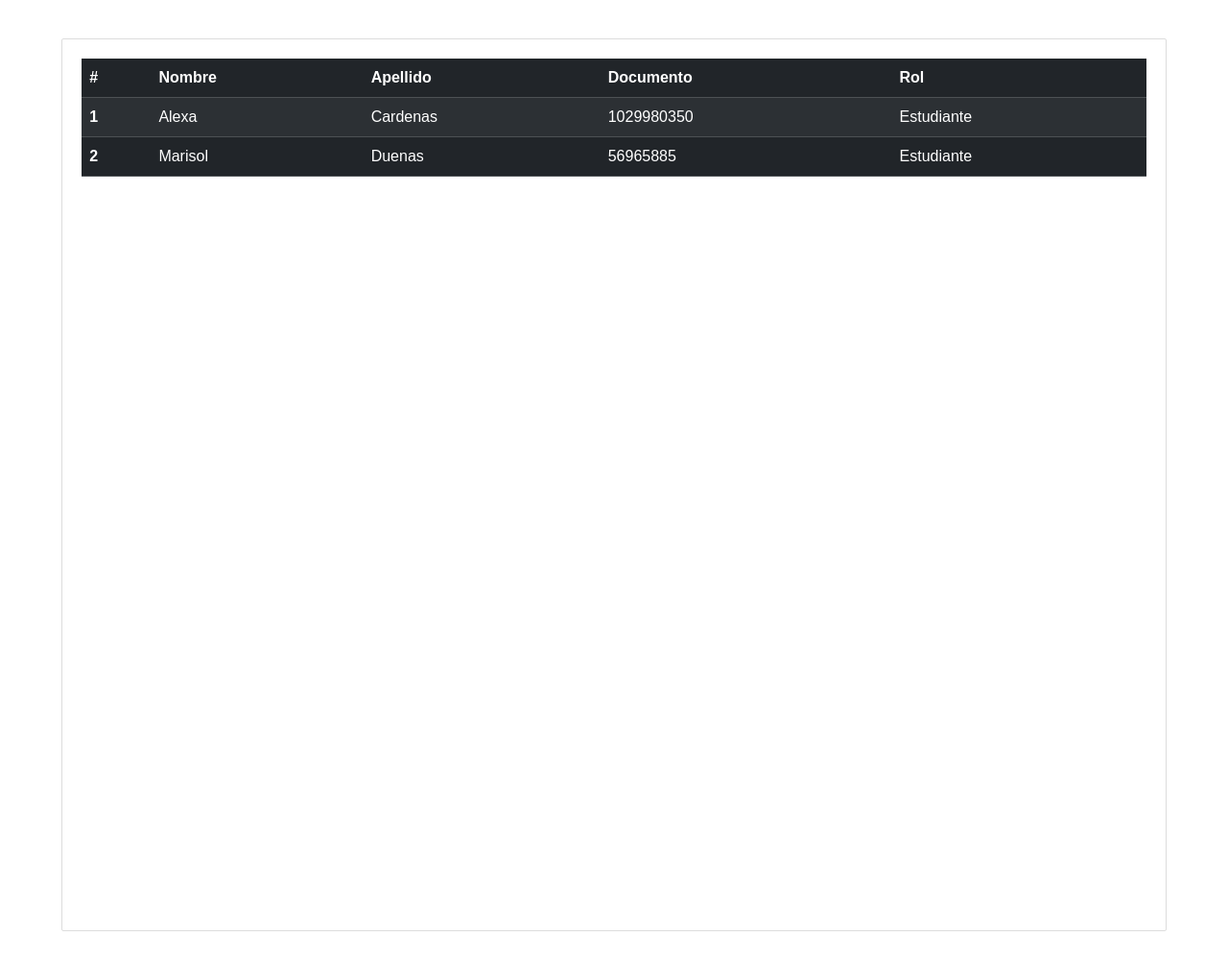
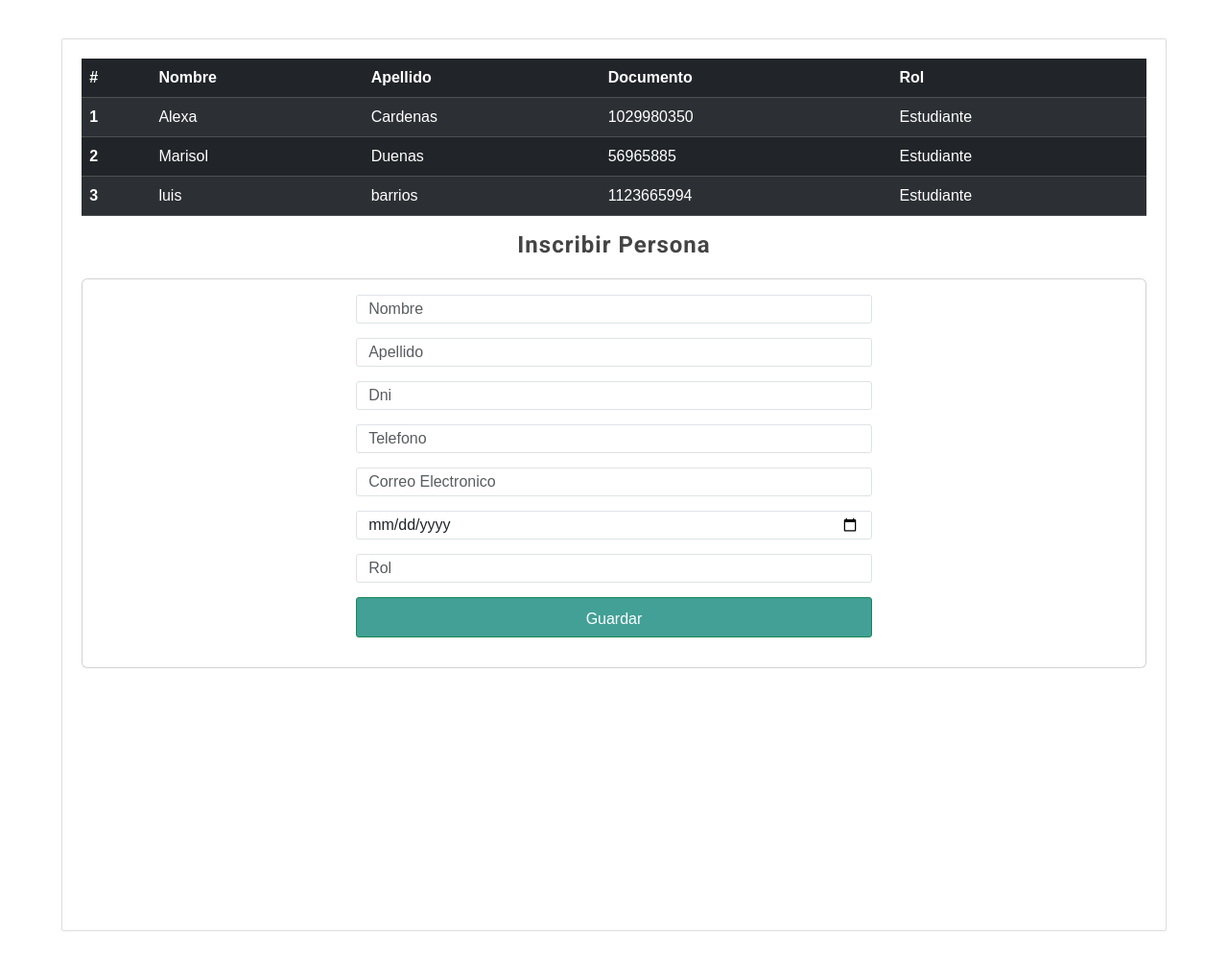
Before and after one commit to Alexacas/VSystem, a Django app: page /lista-estudiantes/ in a window 1280 px wide. Shown: the part 180-1180 px from the top of the page at 96% size. Run offline with Django 5.2, Linux system fonts and the light colour scheme; data comes from the database, SQL or seed files in the repository; parts of the project's set-up code (start-up, migrations or seed data) failed here and were passed over.

Commit message:
Formulario para crear persona

```diff
--- a/VSystem/urls.py
+++ b/VSystem/urls.py
@@ -17,13 +17,16 @@
 from django.contrib import admin
 from django.urls import path
 from mainApp.views import inicio, get_prueba
-from persona.views import get_estudiantes
-from curso.views import get_curso
+from persona.views import get_estudiantes, registrar_persona
+from curso.views import get_cursos
+
 
 urlpatterns = [
     path('admin/', admin.site.urls),
     path('', inicio, name='inicio'),
     path('lista-estudiantes/', get_estudiantes, name='lista-estudiantes'),
     path('prueba/', get_prueba, name='Hola_prueba'),
-    path('lista-curso/', get_curso, name='lista-curso'),
+    path('curso/', get_cursos, name='lista-curso'),
+    path('registrarPersona/', registrar_persona),
+
 ]
--- a/mainApp/static/css/styles.css
+++ b/mainApp/static/css/styles.css
@@ -1,5 +1,3 @@
-
-
 *{
     margin: 0px;
     padding: 0px;
@@ -134,7 +132,9 @@
 }
 
 .box form{
-    width: 40%;
+    width: 50%;
+    margin: 0 auto; /* Esto centra el contenedor horizontalmente */
+    display: block; /* Asegura que el contenedor se comporte como un bloque */
 }
 
 .box form input,
@@ -150,18 +150,22 @@
 }
 
 .box form input[type="text"]{
-    text-transform: uppercase;
+    text-transform: none;
 }
 
 .box form input[type="submit"],
 .box form input[type="submit"],
 .box form button{
-    padding: 10px;
+    padding: 20px 10px;
     margin-top: 5px;
     background: #42a096;
     color: #1B1E1F;
-    width: 30%;
+    width: 100%;
     transition: 300ms all;
+    text-align:center;
+    font-size: 16px;
+    line-height: 0.3;
+
 }
 
 .box form input[type="submit"]:hover,
@@ -227,3 +231,11 @@
     padding: 15px;
     padding-top: 0px;
 }
+
+.title {
+    text-align: center; /* Centra el texto */
+    font-weight: bold; /* Pone el texto en negrita */
+    font-size: 24px; /* Ajusta el tamaño de la fuente según tus necesidades */
+    margin-bottom: 20px; /* Añade espacio debajo del título */
+    font-family: 'Roboto', sans-serif;
+}
--- a/persona/models.py
+++ b/persona/models.py
@@ -10,9 +10,8 @@
     rol = models.CharField(max_length=20)
     create_at = models.DateTimeField(auto_now=True)
 
-def __str__(self):
-    return f'{self.nombre} {self.apellidos} - {self.dni} - {self.rol}'
+    def __str__(self):
+        return f'{self.nombre} {self.apellidos} - {self.dni} - {self.rol}'
 
-
-class Meta:
-    bd_table = 'Persona'
+    class Meta:
+        db_table = 'Persona'
--- a/persona/templates/lista-estudiantes.html
+++ b/persona/templates/lista-estudiantes.html
@@ -3,12 +3,13 @@
 
 <table class="table table-dark table-striped">
    <thead>
+    <link href="https://fonts.googleapis.com/css2?family=Roboto:wght@700&display=swap" rel="stylesheet">
      <tr>
        <th scope="col">#</th>
        <th scope="col">Nombre</th>
        <th scope="col">Apellido</th>
        <th scope="col">Documento</th>
-       <th scope="col">Rol</th>
+       <th scope="col">Rol </th>
      </tr>
    </thead>
    <tbody>
@@ -20,8 +21,45 @@
        <td>{{ estudiante.dni }}</td>
        <td>{{ estudiante.rol }}</td>
      </tr>
+     {% empty %}
+       <tr>
+           <td colspan="6">No hay estudiantes registrados.</td>
+       </tr>
      {% endfor %}
    </tbody>
 </table>
 
+<div class="nueva-seccion">
+  <h2 class="title">Inscribir Persona</h2>
+  <div class="card">
+    <div class="card-body">
+      <form action="/registrarPersona/" method="POST">{% csrf_token %}
+        <div class="form-group">
+          <input type="text" name="txtnombre" class="form-control" placeholder="Nombre">
+        </div>
+        <div class="form-group">
+          <input type="text" name="txtapellido" class="form-control" placeholder="Apellido">
+        </div>
+        <div class="form-group">
+          <input type="text" name="numdni" class="form-control" placeholder="Dni">
+        </div>
+        <div class="form-group">
+          <input type="text" name="numtelefono" class="form-control" placeholder="Telefono">
+        </div>
+        <div class="form-group">
+          <input type="email" name="email" class="form-control" placeholder="Correo Electronico">
+        </div>
+        <div class="form-group">
+          <input type="date" name="fecha_nacimiento" class="form-control" placeholder="Fecha De Nacimiento">
+        </div>
+        <div class="form-group">
+          <input type="text" name="txtrol" class="form-control" placeholder="Rol">
+        </div>
+        <div class="form-group">
+          <input type="submit" class="btn btn-success btn-block text-white" value="Guardar" />
+        </div>
+      </form>
+    </div>
+  </div>
+</div>
 {% endblock %}
--- a/persona/views.py
+++ b/persona/views.py
@@ -1,4 +1,4 @@
-from django.shortcuts import render
+from django.shortcuts import render, redirect
 from django.http import HttpResponse, JsonResponse
 from .models import Persona
 
@@ -10,3 +10,29 @@
         'title': 'Lista de estudiantes ',
         'estudiantes': estudiantes
     })
+
+def lista_personas(request):
+    personas = Persona.objects.prefetch_related('cursos').filter(rol='estudiante')
+    return render(request, 'persona/lista-estudiantes.html', {'personas': personas})
+
+
+def registrar_persona(request):
+        nombre = request.POST.get('txtnombre')
+        apellidos = request.POST.get('txtapellido')
+        dni = request.POST.get('numdni')
+        telefono = request.POST.get('numtelefono')
+        email = request.POST.get('email')
+        fecha_nacimiento = request.POST.get('fecha_nacimiento')
+        rol = request.POST.get('txtrol')
+
+        peronas = Persona.objects.create(
+            nombre = nombre,
+            apellidos = apellidos,
+            dni = dni,
+            telefono = telefono,
+            email = email,
+            fecha_nacimiento = fecha_nacimiento,
+            rol = rol
+        )
+
+        return redirect('lista-estudiantes')
```
Also changed, not shown: curso/models.py (+10 -8 lines), curso/templates/lista-curso.html (+5 -7 lines), curso/views.py (+9 -7 lines), curso/migrations/0001_initial.py (added), curso/migrations/0002_curso_profesor_id_alter_curso_table.py (added), curso/migrations/0003_remove_curso_id_curso.py (added), curso/migrations/0004_rename_profesor_id_curso_profesor.py (added), db.sqlite3, mainApp/templates/index.html (line endings or trailing spaces), persona/migrations/0002_alter_persona_create_at.py (added), persona/migrations/0003_alter_persona_table.py (added).
